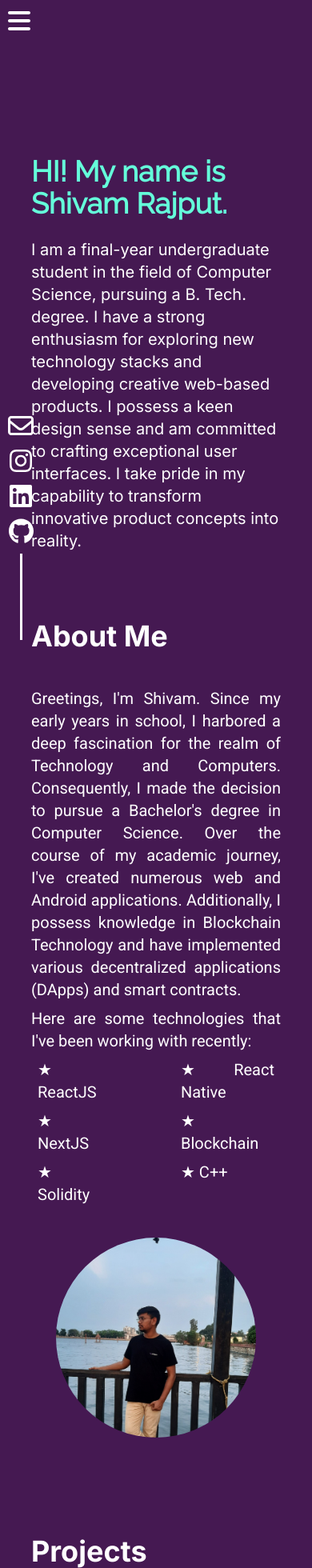
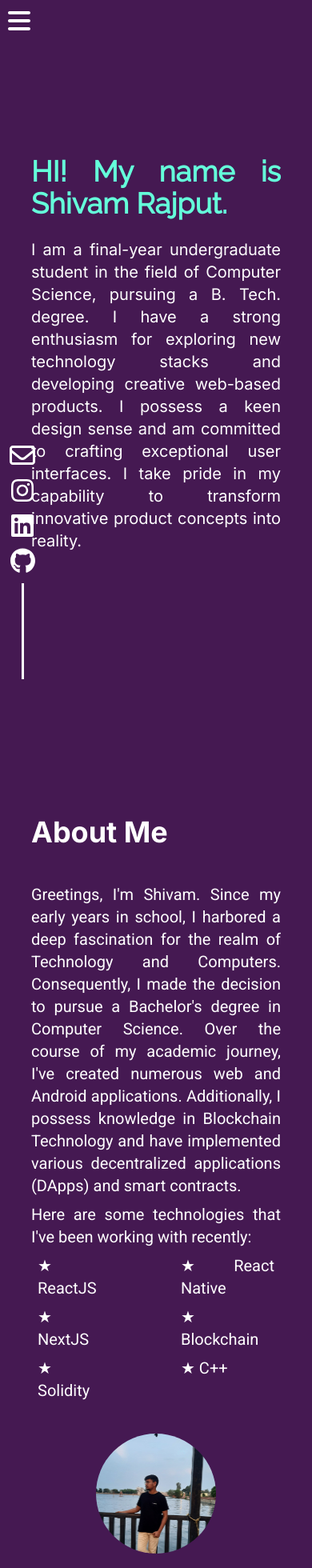
Before and after one commit to rshivam973/next-portfolio, a Next.js app: page / in a window 390 px wide. Shown: the top 1960 px of the page at 80% size. Built offline with nearby package versions, Linux system fonts and the light colour scheme; no server answers; a web font is replaced by a local one.

Commit message:
changed responsiveness for phone

```diff
--- a/src/components/About/About.css
+++ b/src/components/About/About.css
@@ -5,7 +5,6 @@
 .about-container{
     display: flex;
     flex-direction: row;
-    justify-content: center;
     align-items: center;
     margin-top: 20px;
 }
@@ -26,14 +25,28 @@
     border-radius: 50%;
 }
 
-@media only screen and (max-width: 768px) {
+@media only screen and (max-width: 640px) {
     /* Styles for small devices go here */
     /* Adjust styles for small screens, such as smartphones */
     .about-container{
         flex-direction: column;
         text-align: justify;
+        font-size: smaller;
     }
     .image-div{
         margin-top: 10%;
     }
+    .about-main-div{
+        margin-top: 50px;
+        height: 100vh;
+        margin-bottom: 10%;
+    }
+    .profile-pic{
+        width: 150px;
+        height: 150px;
+        border-radius: 50%;
+    }
+    .about-section{
+        margin-top: 50%;
+    }
 }
--- a/src/components/About/About.jsx
+++ b/src/components/About/About.jsx
@@ -6,9 +6,9 @@ import ProfilePic from "../../../public/assets/images/Me.jpg";
 
 const About = () => {
   return (
-    <Element name="about">
+    <Element name="about" className="about-section">
     <div
-      className="flex flex-row relative h-full items-center text-white"
+      className="flex flex-row items-center text-white about-main-div"
       style={{ height: "100vh", position: "relative", margin: "0 10% 0 10%" }}
     >
       <div>
--- a/src/components/Contact/Contact.jsx
+++ b/src/components/Contact/Contact.jsx
@@ -71,9 +71,9 @@ const Contact = () => {
   };
 
   return (
-    <Element name="contact">
+    <Element name="contact" className="contacts-section">
       <div
-        className="flex flex-row text-white items-center justify-center mt-52 mb-52"
+        className="flex flex-row text-white items-center justify-center mb-20"
         style={{ marginLeft: "10%", marginRight: "10%" }}
       >
         <div>
@@ -1085,7 +1085,7 @@ const Contact = () => {
                 </div>
                 <div className="mt-8">
                   <button
-                    className={`uppercase text-sm font-bold tracking-wide bg-indigo-500 text-gray-100 p-3 rounded-lg w-full focus:outline-none focus:shadow-outline ${loading ? 'cursor-not-allowed' : ''}`}
+                    className={`uppercase text-sm font-bold tracking-wide bg-indigo-500 text-gray-100 p-3 rounded-lg w-full focus:outline-none hover:bg-violet-600 focus:shadow-outline ${loading ? 'cursor-not-allowed' : ''}`}
                     type="submit"
                   >
                     {loading ? (
--- a/src/components/Lander/Lander.css
+++ b/src/components/Lander/Lander.css
@@ -2,3 +2,11 @@
     font-family: 'Raleway', sans-serif;
     font-weight: 600;
 }
+
+@media only screen and (max-width: 768px){
+    .lander-main-div{
+        display: flex;
+        flex-direction: column;
+        text-align: justify;
+    }
+}
--- a/src/components/Lander/Lander.jsx
+++ b/src/components/Lander/Lander.jsx
@@ -6,7 +6,7 @@ const Lander = () => {
   return (
     <Element name="lander">
     <div
-      className=" text-white"
+      className=" text-white lander-main-div"
       style={{
         justifyContent: "center",
         justifyItems: "left",
--- a/src/components/Projects/Projects.css
+++ b/src/components/Projects/Projects.css
@@ -3,6 +3,18 @@
     margin: auto;
     align-items: center;
   }
+
+.projects-main-div{
+  display: flex;
+  flex-direction: column;
+  margin-bottom: 20px;
+  position: relative;
+  height: 100vh;
+  margin: 0 10% 0 10%;
+}
+.projects-section{
+  margin-top: 10%;
+}
 
   .normal-text{
     font-family: 'Roboto', sans-serif;
@@ -42,4 +54,12 @@
     .image-container img{
       height: 280px;
     }
+
+    .main-div{
+      margin-top: 25%;
+    }
+    .projects-section{
+      margin-top: 50%;
+      margin-bottom: 0%;
+    }
 }
--- a/src/components/Projects/Projects.jsx
+++ b/src/components/Projects/Projects.jsx
@@ -68,10 +68,9 @@ const Projects = () => {
   };
 
   return (
-    <Element name="projects">
+    <Element name="projects" className="projects-section">
       <div
-        className="flex flex-col justify-center text-white"
-        style={{ margin: "0 10% 0 10%", height: "100vh", position: "relative" }}
+        className="flex flex-col justify-center text-white projects-main-div"
       >
         <div>
           <p className="text-4xl font-bold">Projects</p>
--- a/src/components/SocialCard/SocialCard.css
+++ b/src/components/SocialCard/SocialCard.css
@@ -1,12 +1,28 @@
-.main-div{
-    position:fixed;
-    top:60%;
-    z-index: 50;
+.main-div {
+  position: fixed;
+  bottom: -2%;
+    left: 0;
+    gap: 10px;
+  z-index: 50;
 }
 
-.icons{
-    cursor: pointer;
+.icons {
+  cursor: pointer;
 }
-.icons:hover{
-    transform: scale(1.1);
+.icons:hover {
+  transform: scale(1.1);
 }
+
+@media only screen and (max-width: 640px) {
+  .main-div {
+    position: fixed;
+    bottom: -2%;
+    left: 0;
+    display: flex;
+    flex-direction: column;
+    align-items:center;
+    gap: 10px;
+    margin: 2px;
+    z-index: 25;
+  }
+}
--- a/src/components/SocialCard/SocialCard.jsx
+++ b/src/components/SocialCard/SocialCard.jsx
@@ -39,7 +39,7 @@ const SocialCard = () => {
           </a>
         </div>
         <div
-          style={{ backgroundColor: "white", width: "3px", height: "108px" }}
+          style={{ backgroundColor: "white", width: "3px", height: "120px" }}
         />
       </div>
     </div>
```
Also changed, not shown: src/components/Contact/Contact.css (added, +9 -0 lines).
